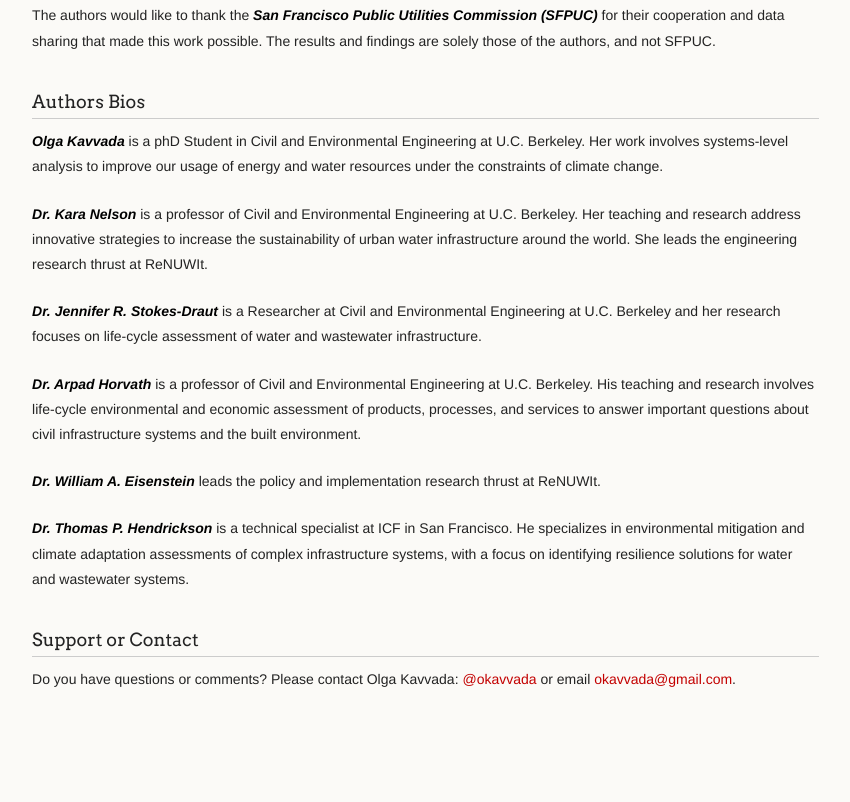
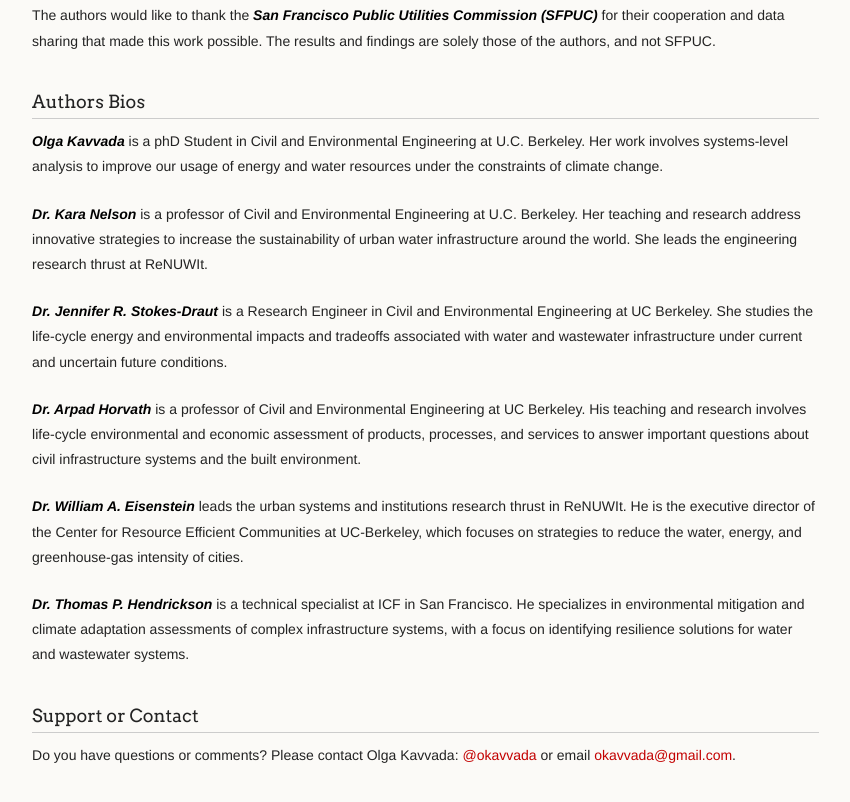
Before and after one commit to okavvada/San_Francisco_webpage, a plain HTML site: page index.html in a window 1280 px wide. Shown: the part 5219-6021 px from the top of the page, without its empty margins (332-1182 px from the left). Before the commit the page ends 5984 px from the top, so only its background shows below. Drawn offline with Linux system fonts and the light colour scheme.

Commit message:
add author details

```diff
--- a/index.html
+++ b/index.html
@@ -120,11 +120,11 @@
 
 <p><a class = "authors" href="http://www.ce.berkeley.edu/people/faculty/Nelson"> Dr. Kara Nelson</a> is a professor of Civil and Environmental Engineering at U.C. Berkeley.  Her teaching and research address innovative strategies to increase the sustainability of urban water infrastructure around the world.  She leads the engineering research thrust at ReNUWIt.</p>
 
-<p><a class = "authors" href=""> Dr. Jennifer R. Stokes-Draut</a> is a Researcher at Civil and Environmental Engineering at U.C. Berkeley and her research focuses on life-cycle assessment of water and wastewater infrastructure.</p>
+<p><a class = "authors" href=""> Dr. Jennifer R. Stokes-Draut</a> is a Research Engineer in Civil and Environmental Engineering at UC Berkeley. She studies the life-cycle energy and environmental impacts and tradeoffs associated with water and wastewater infrastructure under current and uncertain future conditions.</p>
 
-<p><a class = "authors" href="http://www.ce.berkeley.edu/people/faculty/Horvath"> Dr. Arpad Horvath</a> is a professor of Civil and Environmental Engineering at U.C. Berkeley.  His teaching and research involves life-cycle environmental and economic assessment of products, processes, and services to answer important questions about civil infrastructure systems and the built environment.</p>
+<p><a class = "authors" href="http://www.ce.berkeley.edu/people/faculty/Horvath"> Dr. Arpad Horvath</a> is a professor of Civil and Environmental Engineering at UC Berkeley. His teaching and research involves life-cycle environmental and economic assessment of products, processes, and services to answer important questions about civil infrastructure systems and the built environment.</p>
 
-<p><a class = "authors" href=""> Dr. William A. Eisenstein</a> leads the policy and implementation research thrust at ReNUWIt.</p>
+<p><a class = "authors" href=""> Dr. William A. Eisenstein</a> leads the urban systems and institutions research thrust in ReNUWIt.  He is the executive director of the Center for Resource Efficient Communities at UC-Berkeley, which focuses on strategies to reduce the water, energy, and greenhouse-gas intensity of cities.</p>
 
 <p><a class = "authors" href="https://www.linkedin.com/in/thomas-hendrickson-ph-d-7a523921?authType=NAME_SEARCH&authToken=kYQZ&locale=en_US&trk=tyah&trkInfo=clickedVertical%3Amynetwork%2CclickedEntityId%3A75226157%2CauthType%3ANAME_SEARCH%2Cidx%3A4-1-9%2CtarId%3A1479401499994%2Ctas%3Ahendrick"> Dr. Thomas P. Hendrickson</a> is a technical specialist at ICF in San Francisco. He specializes in environmental mitigation and climate adaptation assessments of complex infrastructure systems, with a focus on identifying resilience solutions for water and wastewater systems.</p>
 
```
